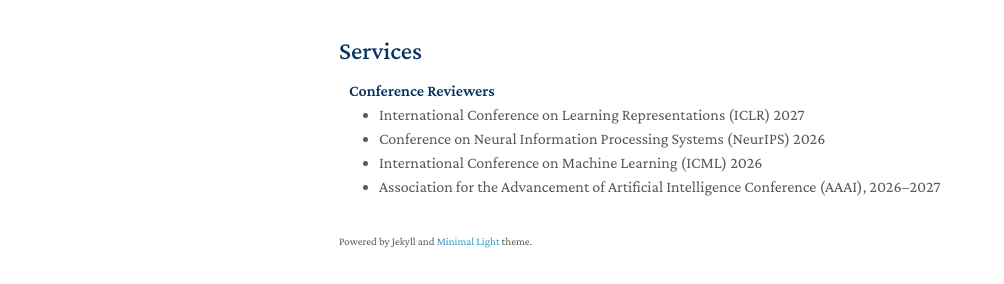
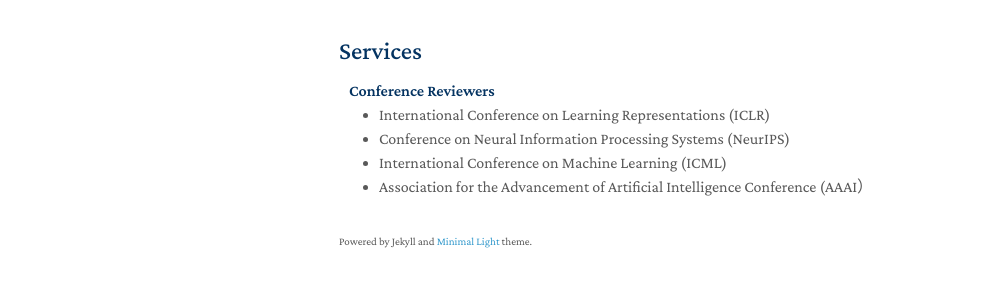
Before and after one commit to einsteinxia/einsteinxia.github.io, a Jekyll site: the page built from index.md, in a window 1280 px wide and 900 px high, scrolled down 580 px, cut to the strip 193-865 px from the top of the window. Shown: the part 385-669 px from the top of the strip, without its empty margins (131-1135 px from the left). Built offline with Jekyll 4.4.1, drawn with Linux system fonts in a browser that asks for light colours; a style sheet for code colours, icons or effects is not loaded; our own code applies the rules of GitHub Pages for plain Markdown files.

Commit message:
Update services.md

```diff
--- a/_includes/services.md
+++ b/_includes/services.md
@@ -3,8 +3,8 @@
 <h4 style="margin:0 10px 0;">Conference Reviewers</h4>
 
 <ul style="margin:0 0 5px;">
-  <li><a href="https://iclr.cc/"><autocolor>International Conference on Learning Representations (ICLR) 2027</autocolor></a></li>
-  <li><a href="https://neurips.cc/"><autocolor>Conference on Neural Information Processing Systems (NeurIPS) 2026</autocolor></a></li>
-  <li><a href="https://icml.cc/"><autocolor>International Conference on Machine Learning (ICML) 2026</autocolor></a></li>
-  <li><a href="https://aaai.org/conference/aaai/"><autocolor>Association for the Advancement of Artificial Intelligence Conference (AAAI), 2026–2027</autocolor></a></li>
+  <li><a href="https://iclr.cc/"><autocolor>International Conference on Learning Representations (ICLR)</autocolor></a></li>
+  <li><a href="https://neurips.cc/"><autocolor>Conference on Neural Information Processing Systems (NeurIPS)</autocolor></a></li>
+  <li><a href="https://icml.cc/"><autocolor>International Conference on Machine Learning (ICML)</autocolor></a></li>
+  <li><a href="https://aaai.org/conference/aaai/"><autocolor>Association for the Advancement of Artificial Intelligence Conference (AAAI）</autocolor></a></li>
 </ul>
```
